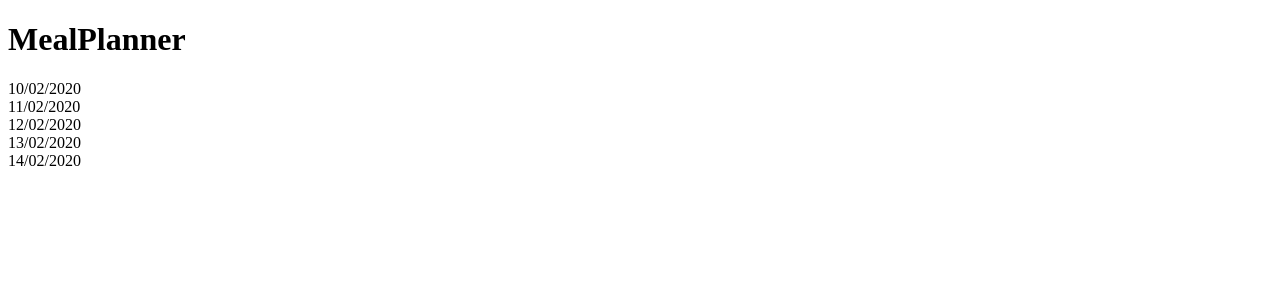
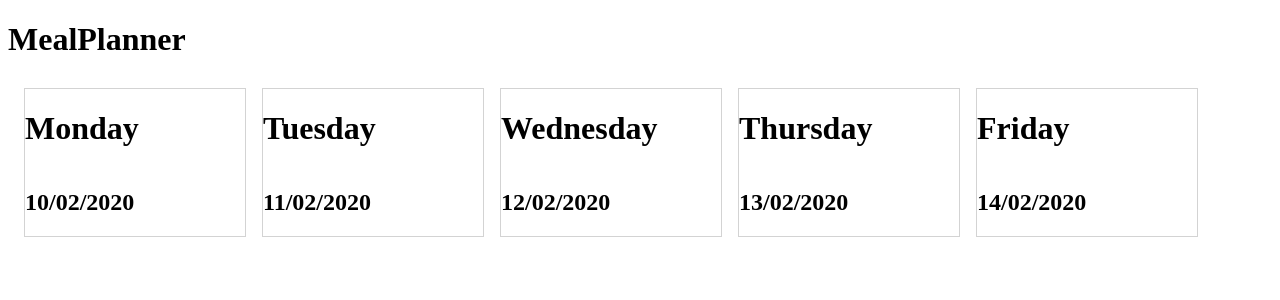
Before and after one commit to asdfff711/FoodPal, a React (Create React App) app in the folder frontend/client/: page / in a window 1280 px wide. Shown: the top 300 px of the page. Built offline with nearby package versions, Linux system fonts and the light colour scheme.

Commit message:
render days column

```diff
--- a/frontend/client/package.json
+++ b/frontend/client/package.json
@@ -11,7 +11,8 @@
     "react-redux": "^7.1.3",
     "react-scripts": "3.3.1",
     "redux": "^4.0.5",
-    "redux-devtools-extension": "^2.13.8"
+    "redux-devtools-extension": "^2.13.8",
+    "styled-components": "^5.0.1"
   },
   "scripts": {
     "start": "react-scripts start",
--- a/frontend/client/src/components/WeekPlanner/DayPanel.js
+++ b/frontend/client/src/components/WeekPlanner/DayPanel.js
@@ -1,11 +1,20 @@
-import React from 'react'
+import React from "react";
+import styled from "styled-components";
+const Container = styled.div`
+  margin: 8px;
+  border: 1px solid lightgray;
+  width: 220px;
+  display: flex;
+  flex-direction: column;
+`;
 
-const DayPanel = ( props ) => {
-    return (
-        <div>
-            {props.date}
-        </div>
-    )
-}
+const DayPanel = props => {
+  return (
+    <Container>
+      <h1>{props.day}</h1>
+      <h2>{props.date}</h2>
+    </Container>
+  );
+};
 
-export default DayPanel
+export default DayPanel;
--- a/frontend/client/src/components/WeekPlanner/MealPlanner.js
+++ b/frontend/client/src/components/WeekPlanner/MealPlanner.js
@@ -1,16 +1,25 @@
 import React from "react";
 import DayPanel from "./DayPanel";
+import styled from "styled-components";
 import { connect } from "react-redux";
+
+const Container = styled.div`
+  margin: 8px;
+  /* border: 1px solid lightgray; */
+  border-radius: 2px;
+    display: flex;
+  flex-direction: row;
+`;
 
 const MealPlanner = ({ days }) => {
   return (
     <div>
       <h1>MealPlanner</h1>
-      <div>
-        {Object.keys(days).map(date => (
-          <DayPanel date={date} meallist={date.meallist} day={date.day}/>
+      <Container>
+        {Object.keys(days).map( date => (
+          <DayPanel date={date} meallist={days[date].mealtask} day={days[date].day}/>
         ))}
-      </div>
+      </Container>
     </div>
   );
 };
```
Also changed, not shown: 1 other file (tests, documents, lock files or other folders).
